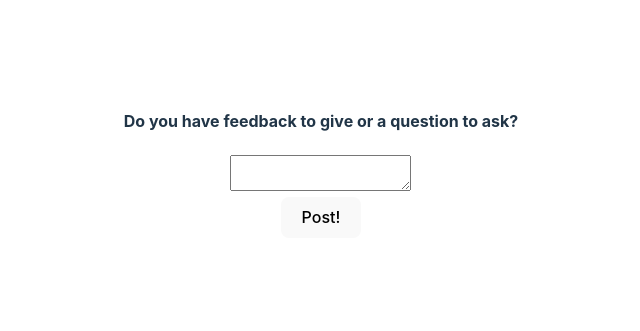
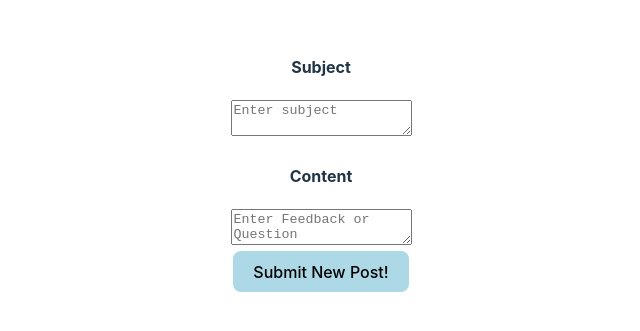
Before and after one commit to mayaavida/capstone--feedback, a React (Vite) app in the folder react/: page /employee/1/newPost in a window 1280 px wide. Shown: the part 237-568 px from the top of the page, without its empty margins (319-959 px from the left). Built offline with nearby package versions, Linux system fonts and the light colour scheme.

Commit message:
working on new post sync up

```diff
--- a/react/src/components/EmployeeHome.jsx
+++ b/react/src/components/EmployeeHome.jsx
@@ -83,7 +83,7 @@ function EmployeeHome() {
             outline: "solid 1px",
             borderRadius: "5px",
             padding: 13,
-            width: "40%",
+            width: "30%",
           }}
         >
           <h4>Company</h4>
@@ -112,7 +112,7 @@ function EmployeeHome() {
             </div>
           ))}
         </div>
-        <button color = "green" type="submit" className="btn btn-primary" onClick={routeChange}>
+        <button style={{flexDirection: 'row', color: 'black', backgroundColor: 'lightBlue'}} type="submit" className="btn btn-primary" onClick={routeChange}>
           Create New Post
         </button>
       </div>
--- a/react/src/components/NewPostForm.jsx
+++ b/react/src/components/NewPostForm.jsx
@@ -1,45 +1,116 @@
 import { useNavigate, useParams } from "react-router-dom";
+import React, { useState } from "react";
 
 function NewPostForm() {
+  const [subject, setSubject] = useState("");
+  const [content, setContent] = useState("");
+
   const { id } = useParams();
-  // return (
-  //   <div>
-  //     {props.loggedInStatus ? (
-  //       <>
-  //         <label htmlFor="newPost">Do you feedback to give or a question to ask?</label>
-  //         <textarea id="newPost" className="textarea"></textarea>
-  //         <br />
-  //         <button>Post!</button>
-  //       </>
-  //     ) : (
-  //       "log in to Capstone Feedback."
-  //     )}
-  //   </div>
-  // );
   let navigate = useNavigate();
-  const routeChange = () => {
-    let path = `/employee/${id}`;
-    navigate(path);
+
+  const handlePost = async (event) => {
+    event.preventDefault();
+    console.log(newPost);
+
+    const addNewPost = async (id) => {
+      try {
+        // POST request to the API to add a new post
+        const response = await fetch(
+          "http://localhost:3000/employee/:id/newPost",
+          {
+            method: "POST",
+            headers: {
+              "Content-Type": "application/json",
+            },
+            body: JSON.stringify(newPost),
+          }
+        );
+
+        if (!response.ok) {
+          throw new Error(`HTTP error! status: ${response.status}`);
+        }
+
+        const data = await response.json();
+        console.log("server response", data);
+      } catch (error) {
+        console.error("Error posting data", error);
+      }
+    };
+    let newPostId = newPost.post_id;
+
+    const updateEmployee = async (newPostId) => {
+      try {
+        // PUT request to the API to add a new post
+        const response = await fetch(
+          "http://localhost:3000/employee/:id/update",
+          {
+            method: "PUT",
+            headers: {
+              "Content-Type": "application/json",
+            },
+            body: JSON.stringify(newPostId),
+          }
+        );
+
+        if (!response.ok) {
+          throw new Error(`HTTP error! status: ${response.status}`);
+        }
+
+        const data = await response.json();
+        console.log("server response", data);
+      } catch (error) {
+        console.error("Error posting data", error);
+      }
+    };
+    addNewPost(id);
+    updateEmployee(newPostId);
+    navigate(`/employee/${id}`);
+  };
+
+  const newPost = {
+    timestamp: new Date(),
+    post_id: Math.floor(Math.random() * 2001),
+    subject: subject,
+    content: content,
+    response: "",
+    sentiment: "",
   };
 
   return (
-    <div>
-      <>
-        <h4 htmlFor="newPost">
-          Do you have feedback to give or a question to ask?
-        </h4>
-        <textarea id="newPost" className="textarea"></textarea>
-        <br />
+    <div className="container">
+      <form onSubmit={handlePost} className="mt-5">
+        <div className="form-group">
+          <h4 htmlFor="subject">Subject</h4>
+          <textarea
+            type="text"
+            className="form-control"
+            id="subject"
+            placeholder="Enter subject"
+            value={subject}
+            onChange={(e) => setSubject(e.target.value)}
+          />
+        </div>
+        <div className="form-group">
+          <h4 htmlFor="content">Content</h4>
+          <textarea
+            type="text"
+            className="form-control"
+            id="content"
+            placeholder="Enter Feedback or Question"
+            value={content}
+            onChange={(e) => setContent(e.target.value)}
+          />
+        </div>
         <button
-          color="green"
+          style={{ color: "black", backgroundColor: "lightBlue" }}
           type="submit"
           className="btn btn-primary"
-          onClick={routeChange}
         >
-          Post!
+          Submit New Post!
         </button>
-      </>
+      </form>
     </div>
   );
 }
+
 export default NewPostForm;
```
Also changed, not shown: 1 other file (tests, documents, lock files or other folders).
